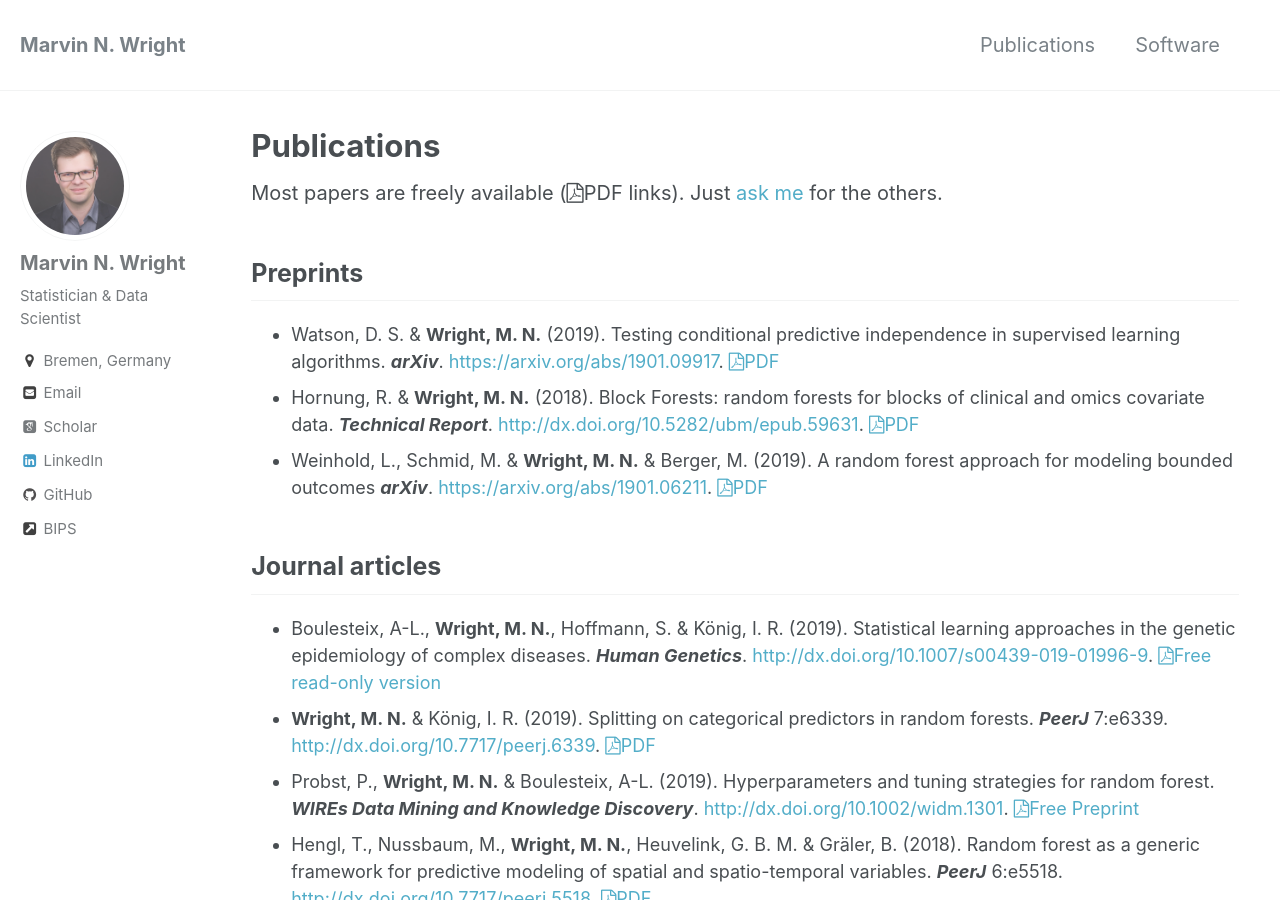
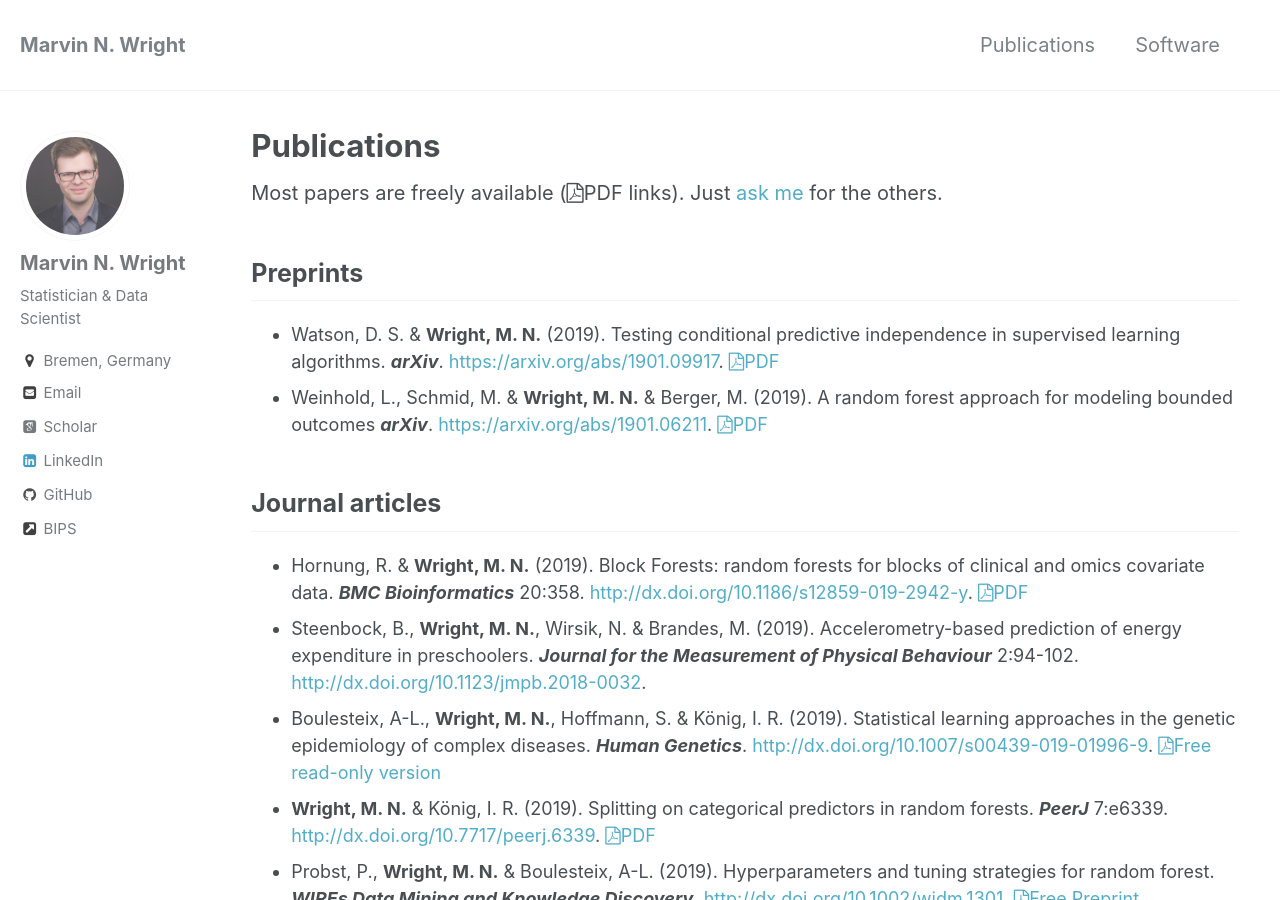
Before and after one commit to mnwright/mnwright.github.io, a Jekyll site: the page built from _pages/publications.md, in a window 1280 px wide and 900 px high. Built offline with Jekyll 4.4.1, drawn with Linux system fonts in a browser that asks for light colours; some web fonts are replaced.

Commit message:
update publications

```diff
--- a/_pages/publications.md
+++ b/_pages/publications.md
@@ -7,10 +7,11 @@ Most papers are freely available (<i class="fa fa-file-pdf-o"></i>PDF links). Ju
 
 ## Preprints
 * {:.pub} Watson, D. S. & **Wright, M. N.** (2019). Testing conditional predictive independence in supervised learning algorithms. ***arXiv***. <https://arxiv.org/abs/1901.09917>. <a href="https://arxiv.org/pdf/1901.09917"><i class="fa fa-file-pdf-o"></i>PDF</a>
-* {:.pub} Hornung, R. & **Wright, M. N.** (2018). Block Forests: random forests for blocks of clinical and omics covariate data. ***Technical Report***. <http://dx.doi.org/10.5282/ubm/epub.59631>. <a href="https://epub.ub.uni-muenchen.de/59631/1/TR.pdf"><i class="fa fa-file-pdf-o"></i>PDF</a>
 * {:.pub} Weinhold, L., Schmid, M. & **Wright, M. N.** & Berger, M. (2019). A random forest approach for modeling bounded outcomes ***arXiv***. <https://arxiv.org/abs/1901.06211>. <a href="https://arxiv.org/pdf/1901.06211"><i class="fa fa-file-pdf-o"></i>PDF</a>
 
 ## Journal articles
+* {:.pub} Hornung, R. & **Wright, M. N.** (2019). Block Forests: random forests for blocks of clinical and omics covariate data. ***BMC Bioinformatics*** 20:358. <http://dx.doi.org/10.1186/s12859-019-2942-y>. <a href="https://bmcbioinformatics.biomedcentral.com/track/pdf/10.1186/s12859-019-2942-y"><i class="fa fa-file-pdf-o"></i>PDF</a>
+* {:.pub} Steenbock, B., **Wright, M. N.**, Wirsik, N. & Brandes, M. (2019). Accelerometry-based prediction of energy expenditure in preschoolers. ***Journal for the Measurement of Physical Behaviour*** 2:94-102. <http://dx.doi.org/10.1123/jmpb.2018-0032>.
 * {:.pub} Boulesteix, A-L., **Wright, M. N.**, Hoffmann, S. & König, I. R. (2019). Statistical learning approaches in the genetic epidemiology of complex diseases. ***Human Genetics***. <http://dx.doi.org/10.1007/s00439-019-01996-9>. <a href="https://rdcu.be/bzZsZ"><i class="fa fa-file-pdf-o"></i>Free read-only version</a>
 * {:.pub} **Wright, M. N.** & König, I. R. (2019). Splitting on categorical predictors in random forests. ***PeerJ*** 7:e6339. <http://dx.doi.org/10.7717/peerj.6339>. <a href="https://peerj.com/articles/6339.pdf"><i class="fa fa-file-pdf-o"></i>PDF</a>
 * {:.pub} Probst, P., **Wright, M. N.** & Boulesteix, A-L. (2019). Hyperparameters and tuning strategies for random forest. ***WIREs Data Mining and Knowledge Discovery***. <http://dx.doi.org/10.1002/widm.1301>. <a href="https://arxiv.org/pdf/1804.03515"><i class="fa fa-file-pdf-o"></i>Free Preprint</a>
```
